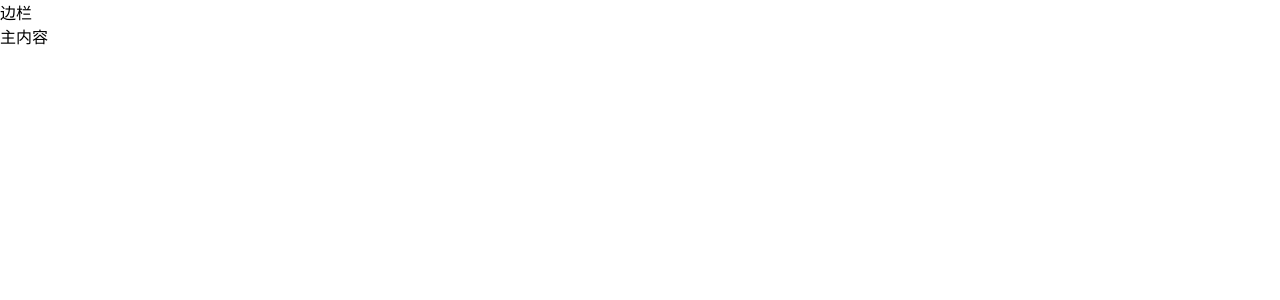
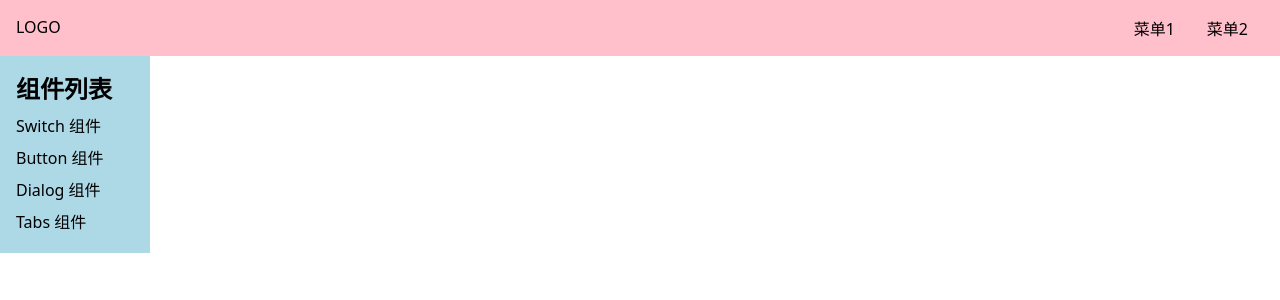
Before and after one commit to jannahuang/nice-ui, a Vue app: page /#/doc in a window 1280 px wide. Shown: the top 300 px of the page. Built offline with nearby package versions, Linux system fonts and the light colour scheme.

Commit message:
调整 topnav 和 aside

```diff
--- a/src/components/Other.vue
+++ /dev/null
@@ -1,3 +0,0 @@
-<template>
-  <div>其他</div>
-</template>
--- /dev/null
+++ b/src/components/Topnav.vue
@@ -0,0 +1,35 @@
+<template>
+  <div class="topnav">
+      <div class="logo">LOGO</div>
+      <ul class="menu">
+          <li>菜单1</li>
+          <li>菜单2</li>
+      </ul>
+  </div>
+</template>
+<script lang="ts">
+export default {
+
+}
+</script>
+<style lang="scss" scoped>
+.topnav{
+  background: pink;
+  display: flex;
+  padding: 16px;
+  position: relative;
+  z-index: 10;
+  > .logo {
+    max-width: 6em;
+    margin-right: auto;
+  }
+  > .menu {
+    display: flex;
+    white-space: nowrap;
+    flex-wrap: nowrap;
+    > li {
+      margin: 0 1em;
+    }
+  }
+}
+</style>
--- a/src/index.scss
+++ b/src/index.scss
@@ -12,5 +12,10 @@ a {
   color: inherit;
   &:hover {
     border-bottom: 1px solid red;
+    cursor: pointer;
   }
 }
+body {
+  font-size: 16px;
+  font-family: system-ui, -apple-system, BlinkMacSystemFont, 'Segoe UI', Roboto, Oxygen, Ubuntu, Cantarell, 'Open Sans', 'Helvetica Neue', sans-serif;
+}
--- a/src/views/Doc.vue
+++ b/src/views/Doc.vue
@@ -1,12 +1,52 @@
 <template>
-    <div>
-        <div class="topnav">
-            <div class="logo"></div>
-            <div class="menu"></div>
-        </div>
-        <div class="content">
-            <aside>边栏</aside>
-            <main>主内容</main>
-        </div>
+  <div>
+    <Topnav />
+    <div class="content">
+      <aside>
+        <h2>组件列表</h2>
+        <ol>
+          <li>
+            <router-link to="/doc/switch">Switch 组件</router-link>
+          </li>
+          <li>
+            <router-link to="/doc/button">Button 组件</router-link>
+          </li>
+          <li>
+            <router-link to="/doc/dialog">Dialog 组件</router-link>
+          </li>
+          <li>
+            <router-link to="/doc/tabs">Tabs 组件</router-link>
+          </li>
+        </ol>
+      </aside>
+      <main>主内容</main>
     </div>
+  </div>
 </template>
+<script lang="ts">
+import Topnav from '../components/Topnav.vue'
+export default {
+  components: {
+    Topnav
+  }
+}
+</script>
+<style lang="scss" scoped>
+aside {
+  background: lightblue;
+  width: 150px;
+  padding: 16px;
+  position: fixed;
+  top: 0;
+  left: 0;
+  padding-top: 70px;
+  > h2 {
+    margin-bottom: 4px;
+  }
+  > ol {
+    > li {
+      padding: 4px 0;
+    }
+  }
+}
+</style>
--- a/src/views/Home.vue
+++ b/src/views/Home.vue
@@ -1,37 +1,43 @@
 <template>
   <div>
-        <div class="topnav">
-            <div class="logo">LOGO</div>
-            <ul class="menu">
-                <li>菜单1</li>
-                <li>菜单2</li>
-            </ul>
-        </div>
+    <Topnav />
     <div class="banner">
         <h1>vue3-UI</h1>
         <h2>基于 vue3 的 UI 框架</h2>
         <p class="actions">
-                <a>GitHub</a>
-                <a>开始</a>
+            <a href="https://github.com">GitHub</a>
+            <router-link to="/doc">开始</router-link>
         </p>
     </div>
   </div>
 </template>
+<script lang="ts">
+import Topnav from '../components/Topnav.vue'
+export default {
+  components: {
+    Topnav
+  }
+}
+</script>
 <style lang="scss" scoped>
-.topnav{
-  background: pink;
+.banner {
+  padding: 100px 0;
   display: flex;
-  padding: 16px;
-  > .logo {
-    max-width: 6em;
-    margin-right: auto;
-  }
-  > .menu {
-    display: flex;
-    white-space: nowrap;
-    flex-wrap: nowrap;
-    > li {
-      margin: 0 1em;
+  justify-content: center;
+  align-items: center;
+  flex-direction: column;
+  background: lightgreen;
+  > .actions {
+    padding: 8px 0;
+    a {
+      margin: 0 8px;
+      background: #fff;
+      display: inline-block;
+      $h: 28px;
+      height: $h;
+      line-height: $h;
+      border-radius: calc($h / 2);
+      padding: 0 8px;
     }
   }
 }
```
Also changed, not shown: src/components/Home.vue (deleted, +0 -17 lines). Lines whose indentation alone changed are shown as unchanged.
